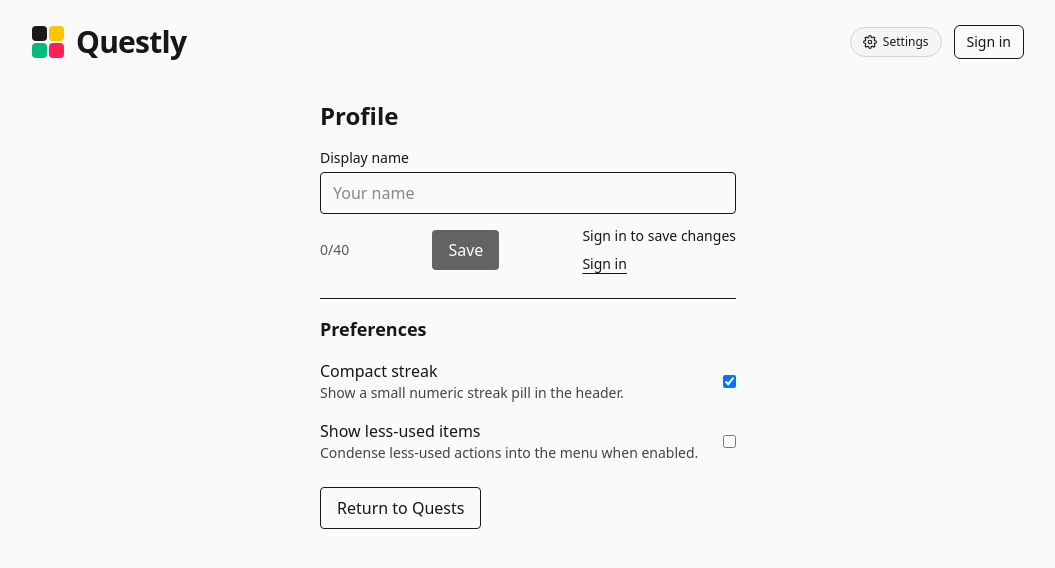
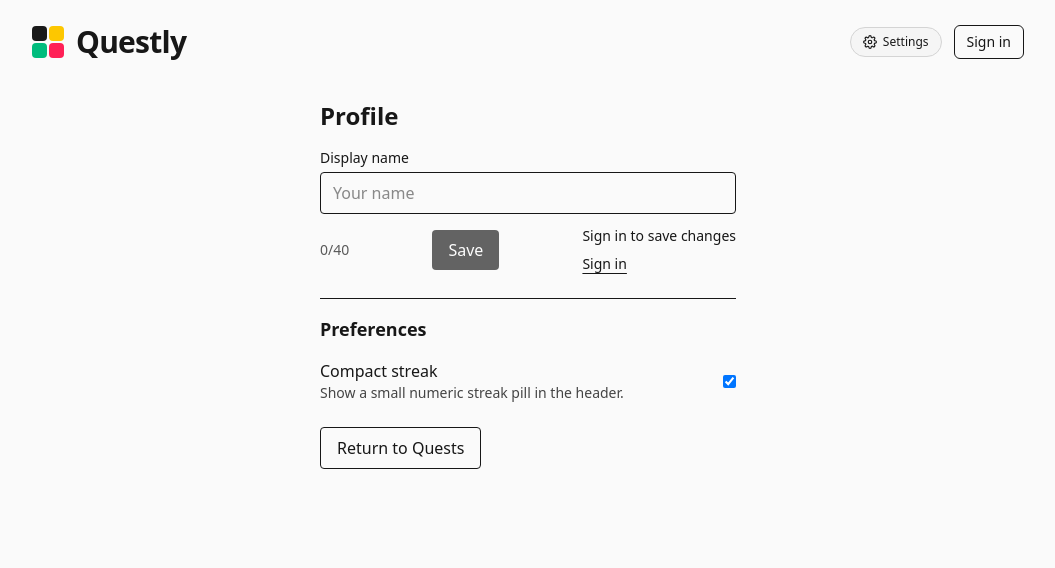
Before and after one commit to VanPete/Questly, a Next.js app: page /profile in a window 1280 px wide. Shown: the top 568 px of the page, without its empty margins (112-1167 px from the left). Built offline with nearby package versions, Linux system fonts and the light colour scheme; no server answers.

Commit message:
refactor(profile): remove deprecated showLessUsed preference references

```diff
--- a/app/profile/page.tsx
+++ b/app/profile/page.tsx
@@ -137,21 +137,7 @@ function ProfileContent() {
           </label>
         </div>
 
-        <div className="flex items-center justify-between">
-          <div>
-            <div className="font-medium">Show less-used items</div>
-            <div className="text-sm opacity-80">Condense less-used actions into the menu when enabled.</div>
-          </div>
-          <label className="flex items-center gap-2">
-            <span className="sr-only">Show less-used items</span>
-            <input
-              aria-label="Show less-used items"
-              type="checkbox"
-              checked={preferences?.showLessUsed ?? false}
-              onChange={e => setPreferences({ ...(preferences || {}), showLessUsed: e.target.checked })}
-            />
-          </label>
-        </div>
+  {/* Removed deprecated 'show less-used items' preference */}
       </div>
 
       <div className="mt-6 flex items-center justify-between">
```
Also changed, not shown: 1 other file (tests, documents, lock files or other folders).
